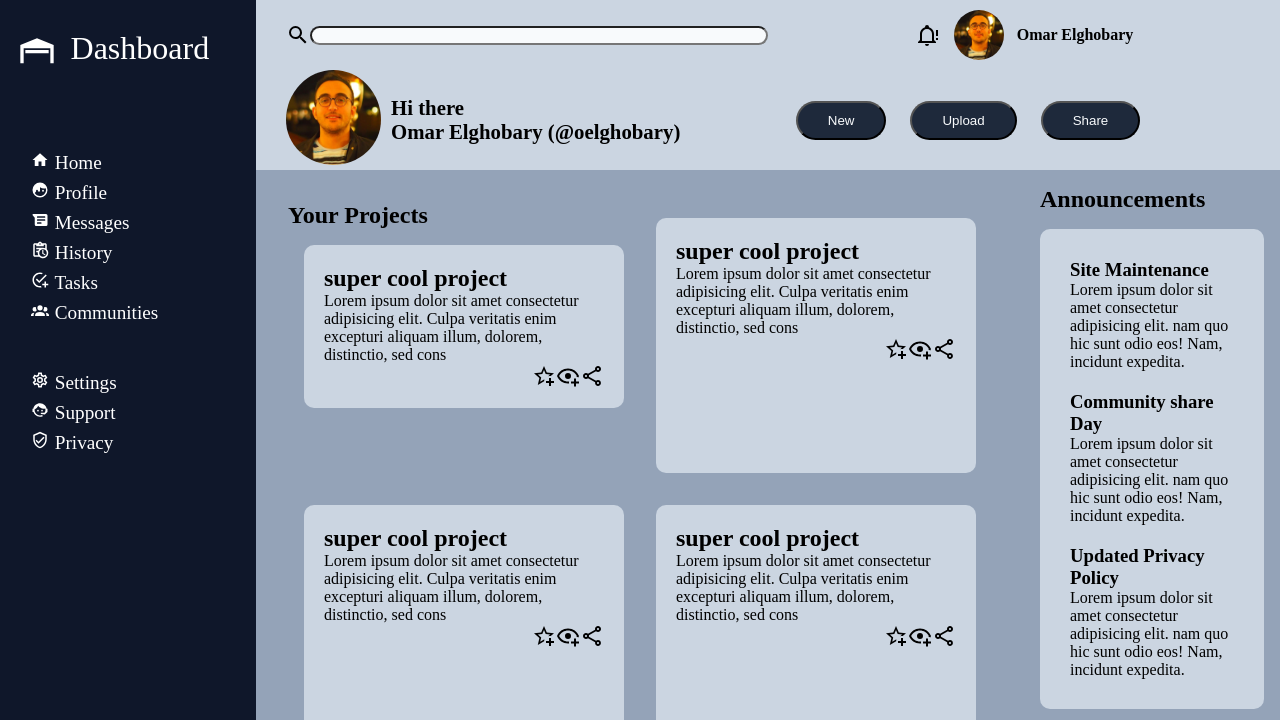
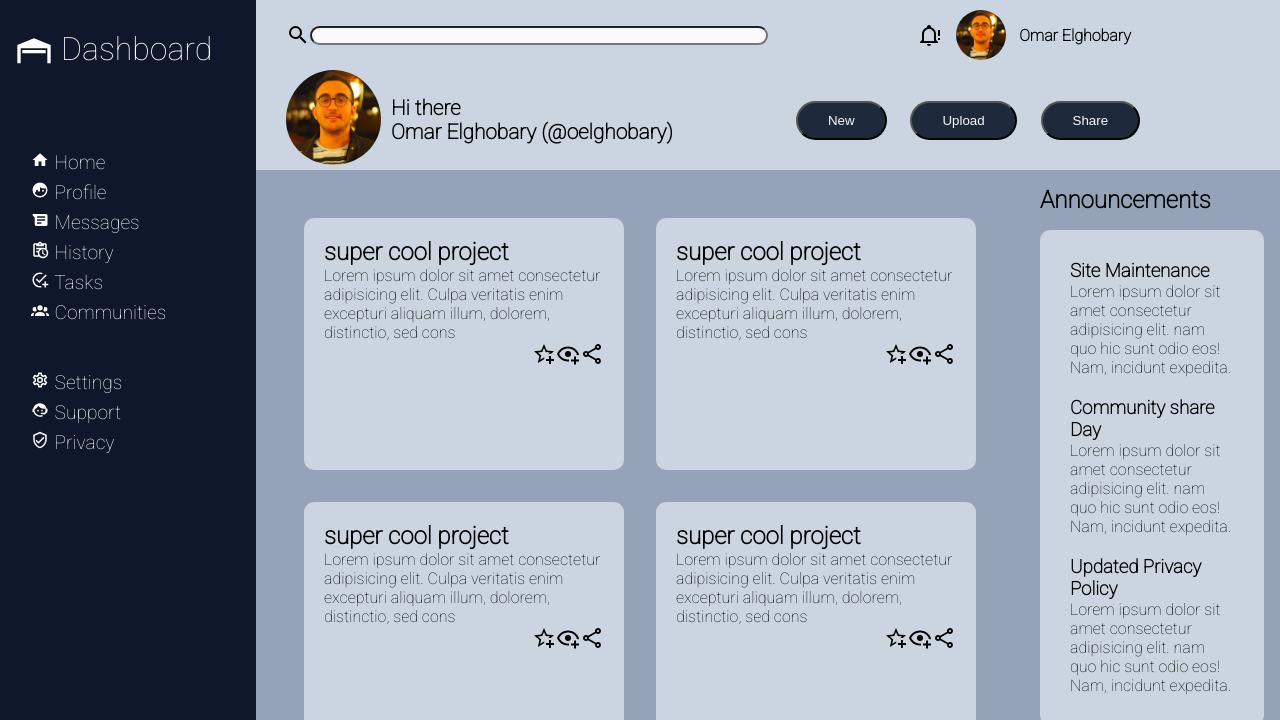
Before and after one commit to omarelghobary/admin-dashboard, a plain HTML site: page index.html in a window 1280 px wide. Shown: the top 720 px of the page. Drawn offline with Linux system fonts and the light colour scheme.

Commit message:
Remove heading from maincontent

```diff
--- a/index.html
+++ b/index.html
@@ -55,8 +55,6 @@
         </div>
 
         <div class="main-content">
-            <div class="first-card">
-            <h2>Your Projects</h2>
             <div class="cards">
                 <h2>super cool project</h2>
                 <div>Lorem ipsum dolor sit amet consectetur adipisicing elit.
@@ -67,7 +65,6 @@
                 <img src="svg/eye-plus-outline.svg" alt="">
                 <img src="svg/share-variant-outline.svg" alt="">
                 </div>
-            </div>
             </div>
             <div class="cards">
                 <h2>super cool project</h2>
--- a/style.css
+++ b/style.css
@@ -1,3 +1,5 @@
+@import url('https://fonts.googleapis.com/css2?family=Roboto:wght@100&display=swap');
+
 *{
     padding: 0;
     margin: 0;
@@ -10,6 +12,7 @@
     display: grid;
     grid-template-columns: 1fr 3fr 1fr;
     grid-template-rows: 1fr 5fr;
+    font-family: 'Roboto', sans-serif;
 }
 
 
@@ -135,6 +138,11 @@
 
 }
 
+.main-content h2 {
+    grid-column: 1/3;
+
+}
+
 .cards{
     background-color: #cbd5e1;
     border-radius: 10px;
```
